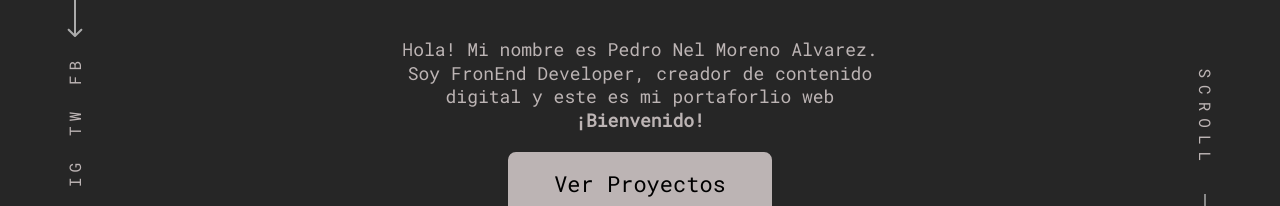
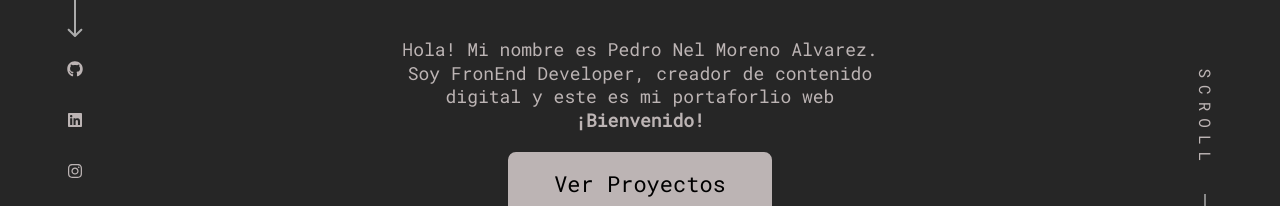
Before and after one commit to pdromoreno7/me-portafolio-web, a React (Create React App) app: page / in a window 1280 px wide. Shown: the part 716-922 px from the top of the page. Built offline with nearby package versions, Linux system fonts and the light colour scheme; the HTML template or start-up script is replaced by a standard one; a web font is replaced by a local one.

Commit message:
Se añadio iconos y urls de social media en heroSection

```diff
--- a/src/components/HeroSection.jsx
+++ b/src/components/HeroSection.jsx
@@ -1,6 +1,7 @@
 import React from 'react';
 import styled from 'styled-components';
 // import HeroImg from '../assets/images/hero.png';
+import { FaGithub, FaLinkedin, FaInstagram, FaTwitter } from 'react-icons/fa';
 import PortaImg from '../assets/images/HeroPhoto_2.jpg';
 import { Button } from './Button';
 import { PText } from './PText';
@@ -96,7 +97,7 @@ const HeroStyles = styled.div`
         a {
           display: inline-block;
           font-size: 1.6rem;
-          transform: rotate(-90deg);
+          /* transform: rotate(-90deg); */
           letter-spacing: 5px;
           margin-bottom: 2rem;
         }
@@ -188,38 +189,38 @@ export function HeroSection() {
                 <ul>
                   <li>
                     <a
-                      href="http://facebook.com/webcifar"
+                      href="https://github.com/pdromoreno7"
                       target="_blank"
                       rel="noreferrer"
                     >
-                      FB
+                      <FaGithub />
                     </a>
                   </li>
                   <li>
                     <a
-                      href="http://twitter.com/webcifar"
+                      href="https://www.linkedin.com/in/pedro-moreno-alvarez/"
                       target="_blank"
                       rel="noreferrer"
                     >
-                      TW
+                      <FaLinkedin />
                     </a>
                   </li>
                   <li>
                     <a
-                      href="http://isntagram.com/web_cifar"
+                      href="https://www.instagram.com/pdromoreno7/?hl=es-la"
                       target="_blank"
                       rel="noreferrer"
                     >
-                      IG
+                      <FaInstagram />
                     </a>
                   </li>
                   <li>
                     <a
-                      href="http://webcifar.com"
+                      href="https://twitter.com/pdromoreno7"
                       target="_blank"
                       rel="noreferrer"
                     >
-                      LI
+                      <FaTwitter />
                     </a>
                   </li>
                 </ul>
```
